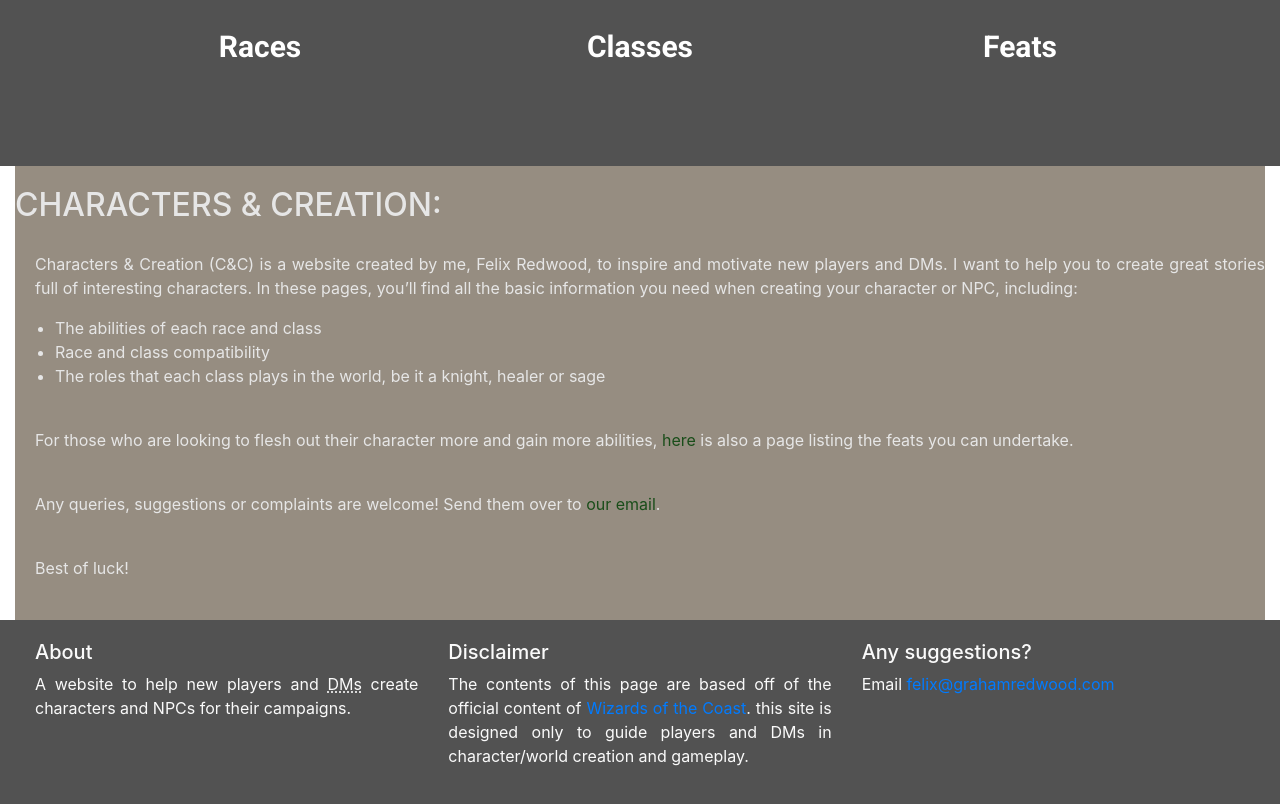
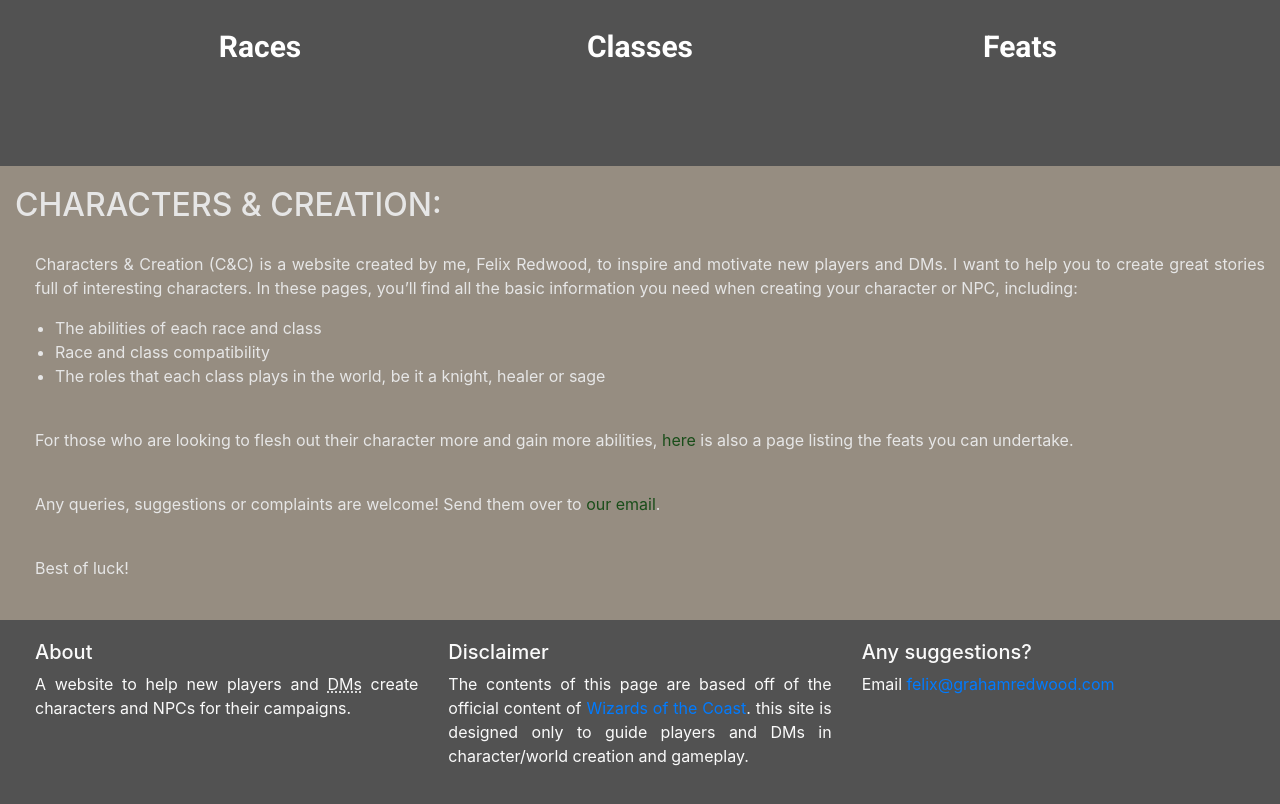
Before and after one commit to Felix-Redwood/Characters-Creation, a plain HTML site: page index.html in a window 1280 px wide. Shown: the part 872-1676 px from the top of the page. Drawn offline with nearby package versions, Linux system fonts and the light colour scheme.

Commit message:
Moved 'row' class into 'description-container-brown' div in C&C description to remove left and right padding

```diff
--- a/index.html
+++ b/index.html
@@ -116,13 +116,10 @@
 
 	<!--C&C description-->
 	<div class="container-fluid">
-		<div class="description-container-brown">
-			<div class="row">
+		<div class="description-container-brown row">
 			<div class="col-12 page-header">
 				<h2 class="text-uppercase" style="margin-top: 20px">Characters & Creation:</h2>
 			</div>
-			</div>
-			<div class="row">
 			<div class="col-12">
 				<div class="description-text">
 					<p>Characters & Creation (C&C) is a website created by me, Felix Redwood, to inspire and
@@ -139,12 +136,11 @@
 							href="feats.html" class="green-link" target="_blank">here</a> is also a page listing
 						the feats you can undertake.</p>
 					<br>
-						<p>Any queries, suggestions or complaints are welcome! Send them over to <a
-								href="mailto:#" class="green-link">our email</a>.
+					<p>Any queries, suggestions or complaints are welcome! Send them over to <a href="mailto:#"
+							class="green-link">our email</a>.
 					</p>
 					<br>
 					<p>Best of luck!</p>
-					</div>
 				</div>
 			</div>
 		</div>
```
Lines whose indentation alone changed are shown as unchanged.
